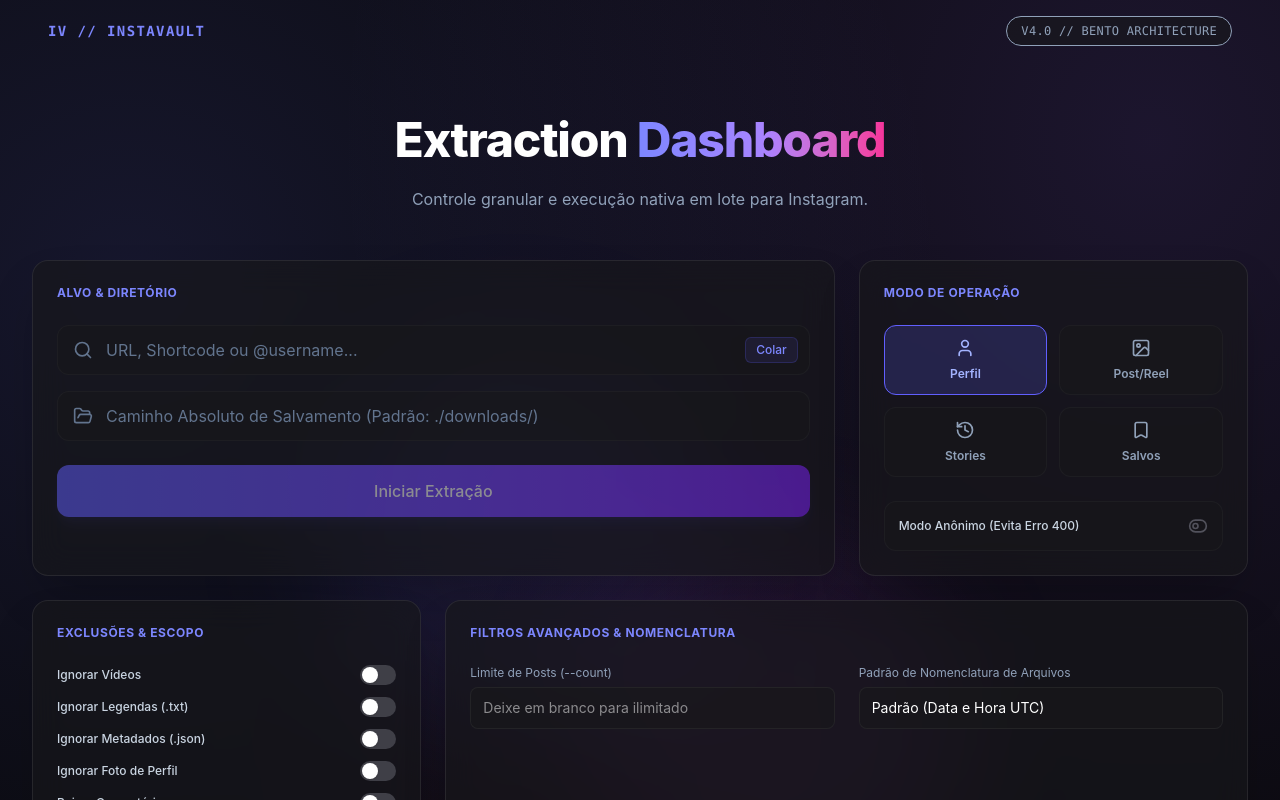
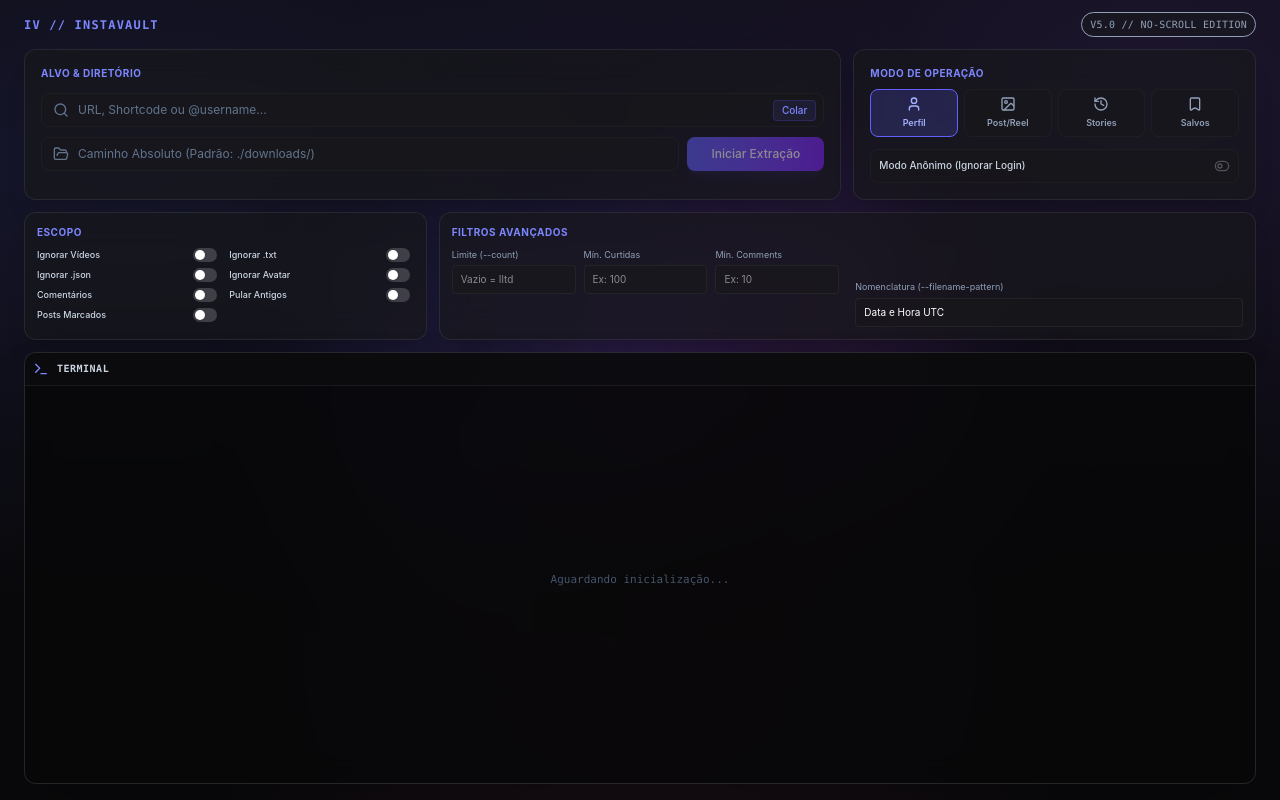
Before and after one commit to jefheee/instagram-extractor, a Next.js app: page / in a window 1280 px wide. Shown: the top 800 px of the page. Built offline with nearby package versions, Linux system fonts and the light colour scheme.

Commit message:
feat: create initial UI for Instagram extraction dashboard with support for profile, post, stories, and saved media modes

```diff
--- a/app/page.tsx
+++ b/app/page.tsx
@@ -121,129 +121,125 @@
   }, [logs]);
 
   return (
-    <main className="min-h-screen mesh-gradient relative pb-20 px-4 md:px-8">
+    <main className="h-screen w-screen overflow-hidden flex flex-col mesh-gradient relative px-4 md:px-6">
       <div className="absolute top-1/4 left-1/4 w-96 h-96 bg-indigo-500/10 rounded-full blur-3xl -z-10 pointer-events-none" />
       <div className="absolute bottom-1/3 right-1/4 w-96 h-96 bg-purple-500/10 rounded-full blur-3xl -z-10 pointer-events-none" />
 
-      <header className="w-full flex items-center justify-between p-4 bg-transparent">
-        <div className="flex items-center gap-3">
-          <span className="text-sm font-mono font-bold tracking-widest text-indigo-400 uppercase">
+      {/* Cabeçalho Compacto */}
+      <header className="w-full shrink-0 flex items-center justify-between py-3 bg-transparent">
+        <div className="flex items-center gap-2">
+          <span className="text-xs font-mono font-bold tracking-widest text-indigo-400 uppercase">
             IV // InstaVault
           </span>
         </div>
-        <div className="text-xs text-slate-400 font-mono bg-zinc-900/60 px-3.5 py-1.5 rounded-full border border-zinc-850 uppercase tracking-wide">
-          v4.0 // Bento Architecture
+        <div className="text-[10px] text-slate-400 font-mono bg-zinc-900/60 px-2 py-1 rounded-full border border-zinc-850 uppercase tracking-wide">
+          v5.0 // No-Scroll Edition
         </div>
       </header>
 
-      <section className="max-w-7xl mx-auto mt-12 flex flex-col gap-6">
-        <div className="text-center mb-6 max-w-2xl mx-auto">
-          <h1 className="text-4xl md:text-5xl font-extrabold tracking-tight text-white mb-4 leading-tight">
-            Extraction <span className="bg-gradient-to-r from-indigo-400 via-violet-400 to-pink-500 bg-clip-text text-transparent">Dashboard</span>
-          </h1>
-          <p className="text-slate-400 text-sm md:text-base leading-relaxed">
-            Controle granular e execução nativa em lote para Instagram.
-          </p>
-        </div>
+      {/* Dashboard Principal - Ocupando todo o restante */}
+      <section className="w-full max-w-7xl mx-auto flex-1 flex flex-col min-h-0 pb-4">
 
-        <div className="grid grid-cols-1 md:grid-cols-3 gap-6">
+        {/* Bloco Superior Fixo (Bento Grid) */}
+        <div className="grid grid-cols-1 md:grid-cols-3 gap-3 shrink-0 mb-3">
 
-          {/* Bloco 1: Omnibox Inteligente (Col 1-2) */}
-          <div className="md:col-span-2 glass-panel p-6 rounded-2xl shadow-2xl flex flex-col gap-4 border border-zinc-800/50">
-            <h3 className="text-xs font-bold text-indigo-400 uppercase tracking-wider mb-2">Alvo & Diretório</h3>
+          {/* Bloco 1: Alvo (Col 1-2) */}
+          <div className="md:col-span-2 glass-panel p-4 rounded-xl shadow-xl flex flex-col gap-3 border border-zinc-800/50">
+            <h3 className="text-[10px] font-bold text-indigo-400 uppercase tracking-wider">Alvo & Diretório</h3>
 
-            <div className="flex flex-col gap-4">
+            <div className="flex flex-col gap-2.5">
               <div className="relative w-full flex items-center">
-                <Search className="absolute left-4 w-5 h-5 text-slate-500" />
+                <Search className="absolute left-3 w-4 h-4 text-slate-500" />
                 <input
                   type="text"
                   placeholder={mode === 'saved' ? 'Posts Salvos (Ignora este campo)' : 'URL, Shortcode ou @username...'}
                   value={url}
                   onChange={(e) => setUrl(e.target.value)}
                   disabled={mode === 'saved'}
-                  className="w-full bg-zinc-900/50 pl-12 pr-20 py-3 text-white placeholder-slate-500 focus:outline-none focus:ring-1 focus:ring-indigo-500/50 text-sm md:text-base border border-zinc-800/50 rounded-xl disabled:opacity-50"
+                  className="w-full bg-zinc-900/50 pl-9 pr-16 py-2 text-white placeholder-slate-500 focus:outline-none focus:ring-1 focus:ring-indigo-500/50 text-xs border border-zinc-800/50 rounded-lg disabled:opacity-50"
                 />
                 <button
                   type="button"
                   onClick={handlePaste}
                   disabled={mode === 'saved'}
-                  className="absolute right-3 px-2.5 py-1 text-xs text-indigo-400 font-medium hover:text-indigo-300 transition-colors bg-indigo-500/10 rounded-md border border-indigo-500/20 disabled:opacity-50"
+                  className="absolute right-2 px-2 py-0.5 text-[10px] text-indigo-400 font-medium hover:text-indigo-300 transition-colors bg-indigo-500/10 rounded border border-indigo-500/20 disabled:opacity-50"
                 >
                   Colar
                 </button>
               </div>
 
+              <div className="flex gap-2 items-center">
                 <div className="relative w-full flex items-center">
-                <FolderOpen className="absolute left-4 w-5 h-5 text-slate-500" />
+                  <FolderOpen className="absolute left-3 w-4 h-4 text-slate-500" />
                   <input
                     type="text"
-                  placeholder="Caminho Absoluto de Salvamento (Padrão: ./downloads/)"
+                    placeholder="Caminho Absoluto (Padrão: ./downloads/)"
                     value={targetDir}
                     onChange={(e) => setTargetDir(e.target.value)}
-                  className="w-full bg-zinc-900/50 pl-12 pr-4 py-3 text-white placeholder-slate-500 focus:outline-none focus:ring-1 focus:ring-indigo-500/50 text-sm md:text-base border border-zinc-800/50 rounded-xl"
+                    className="w-full bg-zinc-900/50 pl-9 pr-3 py-2 text-white placeholder-slate-500 focus:outline-none focus:ring-1 focus:ring-indigo-500/50 text-xs border border-zinc-800/50 rounded-lg"
                   />
                 </div>
-
                 <button
                   type="button"
                   onClick={handleSearch}
                   disabled={loading || (!url.trim() && mode !== 'saved')}
-                className="w-full bg-gradient-to-r from-indigo-500 to-violet-600 hover:from-indigo-600 hover:to-violet-700 text-white font-medium text-sm md:text-base px-8 py-3.5 rounded-xl shadow-lg shadow-indigo-500/10 hover:shadow-indigo-500/20 transition-all flex items-center justify-center gap-2 disabled:opacity-50 disabled:cursor-not-allowed cursor-pointer mt-2"
+                  className="shrink-0 bg-gradient-to-r from-indigo-500 to-violet-600 hover:from-indigo-600 hover:to-violet-700 text-white font-medium text-xs px-6 py-2 rounded-lg shadow-lg shadow-indigo-500/10 transition-all flex items-center justify-center gap-1.5 disabled:opacity-50 disabled:cursor-not-allowed cursor-pointer h-[34px]"
                 >
-                {loading ? <Loader2 className="w-5 h-5 animate-spin" /> : <span>Iniciar Extração</span>}
+                  {loading ? <Loader2 className="w-4 h-4 animate-spin" /> : <span>Iniciar Extração</span>}
                 </button>
+              </div>
             </div>
           </div>
 
           {/* Bloco 2: Modo de Operação (Col 3) */}
-          <div className="md:col-span-1 glass-panel p-6 rounded-2xl shadow-2xl flex flex-col gap-4 border border-zinc-800/50">
-            <h3 className="text-xs font-bold text-indigo-400 uppercase tracking-wider mb-2">Modo de Operação</h3>
+          <div className="md:col-span-1 glass-panel p-4 rounded-xl shadow-xl flex flex-col gap-2 border border-zinc-800/50">
+            <h3 className="text-[10px] font-bold text-indigo-400 uppercase tracking-wider">Modo de Operação</h3>
 
-            <div className="grid grid-cols-2 gap-3 flex-1">
-              <button onClick={() => setMode('profile')} className={`p-3 rounded-xl border flex flex-col items-center justify-center gap-2 transition-all ${mode === 'profile' ? 'bg-indigo-500/20 border-indigo-500 text-indigo-300' : 'bg-zinc-900/50 border-zinc-800/50 text-slate-400 hover:bg-zinc-800'}`}>
-                <User className="w-5 h-5" /> <span className="text-xs font-semibold">Perfil</span>
+            <div className="grid grid-cols-4 gap-1.5 flex-1">
+              <button onClick={() => setMode('profile')} className={`p-1.5 rounded-lg border flex flex-col items-center justify-center gap-1 transition-all ${mode === 'profile' ? 'bg-indigo-500/20 border-indigo-500 text-indigo-300' : 'bg-zinc-900/50 border-zinc-800/50 text-slate-400 hover:bg-zinc-800'}`}>
+                <User className="w-4 h-4" /> <span className="text-[9px] font-semibold">Perfil</span>
               </button>
-              <button onClick={() => setMode('post')} className={`p-3 rounded-xl border flex flex-col items-center justify-center gap-2 transition-all ${mode === 'post' ? 'bg-indigo-500/20 border-indigo-500 text-indigo-300' : 'bg-zinc-900/50 border-zinc-800/50 text-slate-400 hover:bg-zinc-800'}`}>
-                <ImageIcon className="w-5 h-5" /> <span className="text-xs font-semibold">Post/Reel</span>
+              <button onClick={() => setMode('post')} className={`p-1.5 rounded-lg border flex flex-col items-center justify-center gap-1 transition-all ${mode === 'post' ? 'bg-indigo-500/20 border-indigo-500 text-indigo-300' : 'bg-zinc-900/50 border-zinc-800/50 text-slate-400 hover:bg-zinc-800'}`}>
+                <ImageIcon className="w-4 h-4" /> <span className="text-[9px] font-semibold">Post/Reel</span>
               </button>
-              <button onClick={() => setMode('stories')} className={`p-3 rounded-xl border flex flex-col items-center justify-center gap-2 transition-all ${mode === 'stories' ? 'bg-indigo-500/20 border-indigo-500 text-indigo-300' : 'bg-zinc-900/50 border-zinc-800/50 text-slate-400 hover:bg-zinc-800'}`}>
-                <History className="w-5 h-5" /> <span className="text-xs font-semibold">Stories</span>
+              <button onClick={() => setMode('stories')} className={`p-1.5 rounded-lg border flex flex-col items-center justify-center gap-1 transition-all ${mode === 'stories' ? 'bg-indigo-500/20 border-indigo-500 text-indigo-300' : 'bg-zinc-900/50 border-zinc-800/50 text-slate-400 hover:bg-zinc-800'}`}>
+                <History className="w-4 h-4" /> <span className="text-[9px] font-semibold">Stories</span>
               </button>
-              <button onClick={() => setMode('saved')} className={`p-3 rounded-xl border flex flex-col items-center justify-center gap-2 transition-all ${mode === 'saved' ? 'bg-pink-500/20 border-pink-500 text-pink-300' : 'bg-zinc-900/50 border-zinc-800/50 text-slate-400 hover:bg-zinc-800'}`}>
-                <Bookmark className="w-5 h-5" /> <span className="text-xs font-semibold">Salvos</span>
+              <button onClick={() => setMode('saved')} className={`p-1.5 rounded-lg border flex flex-col items-center justify-center gap-1 transition-all ${mode === 'saved' ? 'bg-pink-500/20 border-pink-500 text-pink-300' : 'bg-zinc-900/50 border-zinc-800/50 text-slate-400 hover:bg-zinc-800'}`}>
+                <Bookmark className="w-4 h-4" /> <span className="text-[9px] font-semibold">Salvos</span>
               </button>
             </div>
 
             <div
               onClick={() => toggleOption('forceAnonymous')}
-              className={`mt-2 flex items-center justify-between p-3.5 rounded-xl border transition-colors cursor-pointer select-none ${options.forceAnonymous ? 'bg-indigo-500/10 border-indigo-500/40' : 'bg-zinc-900/50 border-zinc-800/50'}`}
+              className={`mt-1 flex items-center justify-between p-2 rounded-lg border transition-colors cursor-pointer select-none ${options.forceAnonymous ? 'bg-indigo-500/10 border-indigo-500/40' : 'bg-zinc-900/50 border-zinc-800/50'}`}
             >
-              <span className="text-xs font-medium text-slate-300">Modo Anônimo (Evita Erro 400)</span>
-              {options.forceAnonymous ? <ToggleRight className="w-5 h-5 text-indigo-400" /> : <ToggleLeft className="w-5 h-5 text-zinc-600" />}
+              <span className="text-[10px] font-medium text-slate-300">Modo Anônimo (Ignorar Login)</span>
+              {options.forceAnonymous ? <ToggleRight className="w-4 h-4 text-indigo-400" /> : <ToggleLeft className="w-4 h-4 text-zinc-600" />}
             </div>
           </div>
 
           {/* Bloco 3: Switches de Mídia (Col 1) */}
-          <div className="md:col-span-1 glass-panel p-6 rounded-2xl shadow-2xl flex flex-col gap-4 border border-zinc-800/50">
-            <h3 className="text-xs font-bold text-indigo-400 uppercase tracking-wider mb-2">Exclusões & Escopo</h3>
-            <div className="flex flex-col gap-3">
+          <div className="md:col-span-1 glass-panel p-3 rounded-xl shadow-xl flex flex-col gap-2 border border-zinc-800/50 h-32">
+            <h3 className="text-[10px] font-bold text-indigo-400 uppercase tracking-wider">Escopo</h3>
+            <div className="grid grid-cols-2 gap-y-1.5 gap-x-3 overflow-y-auto pr-1 scrollbar-thin scrollbar-thumb-zinc-700">
               {[
                 { key: 'noVideos', label: 'Ignorar Vídeos' },
-                { key: 'noCaptions', label: 'Ignorar Legendas (.txt)' },
-                { key: 'noMetadata', label: 'Ignorar Metadados (.json)' },
-                { key: 'noProfilePic', label: 'Ignorar Foto de Perfil' },
-                { key: 'comments', label: 'Baixar Comentários' },
-                { key: 'fastUpdate', label: 'Atualização Rápida (Pular)' },
-                { key: 'tagged', label: 'Posts Marcados (Tagged)' }
+                { key: 'noCaptions', label: 'Ignorar .txt' },
+                { key: 'noMetadata', label: 'Ignorar .json' },
+                { key: 'noProfilePic', label: 'Ignorar Avatar' },
+                { key: 'comments', label: 'Comentários' },
+                { key: 'fastUpdate', label: 'Pular Antigos' },
+                { key: 'tagged', label: 'Posts Marcados' }
               ].map(({ key, label }) => (
                 <div key={key} className="flex items-center justify-between">
-                  <span className="text-xs font-medium text-slate-300">{label}</span>
+                  <span className="text-[9px] font-medium text-slate-300 whitespace-nowrap overflow-hidden text-ellipsis mr-1">{label}</span>
                   <button
                     type="button"
                     onClick={() => toggleOption(key as keyof typeof options)}
-                    className={`relative inline-flex h-5 w-9 shrink-0 cursor-pointer items-center rounded-full border-2 border-transparent transition-colors duration-200 ease-in-out focus:outline-none ${options[key as keyof typeof options] ? 'bg-indigo-500' : 'bg-zinc-700'}`}
+                    className={`relative inline-flex h-3.5 w-6 shrink-0 cursor-pointer items-center rounded-full border border-transparent transition-colors duration-200 ease-in-out focus:outline-none ${options[key as keyof typeof options] ? 'bg-indigo-500' : 'bg-zinc-700'}`}
                   >
-                    <span className={`pointer-events-none inline-block h-4 w-4 transform rounded-full bg-white shadow ring-0 transition duration-200 ease-in-out ${options[key as keyof typeof options] ? 'translate-x-4' : 'translate-x-0'}`} />
+                    <span className={`pointer-events-none inline-block h-2.5 w-2.5 transform rounded-full bg-white shadow ring-0 transition duration-200 ease-in-out ${options[key as keyof typeof options] ? 'translate-x-2.5' : 'translate-x-px'}`} />
                   </button>
                 </div>
               ))}
@@ -251,54 +247,52 @@
           </div>
 
           {/* Bloco 4: Filtros & Nomenclatura (Col 2-3) */}
-          <div className="md:col-span-2 glass-panel p-6 rounded-2xl shadow-2xl flex flex-col gap-4 border border-zinc-800/50">
-            <h3 className="text-xs font-bold text-indigo-400 uppercase tracking-wider mb-2">Filtros Avançados & Nomenclatura</h3>
+          <div className="md:col-span-2 glass-panel p-3 rounded-xl shadow-xl flex flex-col gap-2 border border-zinc-800/50 h-32">
+            <h3 className="text-[10px] font-bold text-indigo-400 uppercase tracking-wider">Filtros Avançados</h3>
 
-            <div className="grid grid-cols-1 md:grid-cols-2 gap-6 h-full">
-              <div className="flex flex-col gap-4 justify-between">
-                <div className="flex flex-col gap-1.5">
-                  <label className="text-xs text-slate-400">Limite de Posts (--count)</label>
+            <div className="grid grid-cols-2 gap-4 h-full">
+              <div className="grid grid-cols-3 gap-2">
+                <div className="flex flex-col gap-1">
+                  <label className="text-[9px] text-slate-400">Limite (--count)</label>
                   <input
                     type="number"
-                    placeholder="Deixe em branco para ilimitado"
+                    placeholder="Vazio = Iltd"
                     value={options.count}
                     onChange={(e) => handleOptionChange('count', e.target.value)}
-                    className="w-full bg-zinc-900/60 px-3 py-2.5 text-white text-sm focus:outline-none focus:ring-1 focus:ring-indigo-500/50 border border-zinc-800/80 rounded-lg"
+                    className="w-full bg-zinc-900/60 px-2 py-1.5 text-white text-[10px] focus:outline-none focus:ring-1 focus:ring-indigo-500/50 border border-zinc-800/80 rounded"
                   />
                 </div>
-                <div className="grid grid-cols-2 gap-3">
-                  <div className="flex flex-col gap-1.5">
-                    <label className="text-xs text-slate-400">Mín. Curtidas</label>
+                <div className="flex flex-col gap-1">
+                  <label className="text-[9px] text-slate-400">Mín. Curtidas</label>
                   <input
                     type="number"
                     placeholder="Ex: 100"
                     value={options.minLikes}
                     onChange={(e) => handleOptionChange('minLikes', e.target.value)}
-                      className="w-full bg-zinc-900/60 px-3 py-2 text-white text-sm focus:outline-none focus:ring-1 focus:ring-indigo-500/50 border border-zinc-800/80 rounded-lg"
+                    className="w-full bg-zinc-900/60 px-2 py-1.5 text-white text-[10px] focus:outline-none focus:ring-1 focus:ring-indigo-500/50 border border-zinc-800/80 rounded"
                   />
                 </div>
-                  <div className="flex flex-col gap-1.5">
-                    <label className="text-xs text-slate-400">Mín. Comments</label>
+                <div className="flex flex-col gap-1">
+                  <label className="text-[9px] text-slate-400">Mín. Comments</label>
                   <input
                     type="number"
                     placeholder="Ex: 10"
                     value={options.minComments}
                     onChange={(e) => handleOptionChange('minComments', e.target.value)}
-                      className="w-full bg-zinc-900/60 px-3 py-2 text-white text-sm focus:outline-none focus:ring-1 focus:ring-indigo-500/50 border border-zinc-800/80 rounded-lg"
+                    className="w-full bg-zinc-900/60 px-2 py-1.5 text-white text-[10px] focus:outline-none focus:ring-1 focus:ring-indigo-500/50 border border-zinc-800/80 rounded"
                   />
                 </div>
               </div>
-              </div>
 
-              <div className="flex flex-col gap-4 justify-start">
-                <div className="flex flex-col gap-1.5">
-                  <label className="text-xs text-slate-400">Padrão de Nomenclatura de Arquivos</label>
+              <div className="flex flex-col justify-end">
+                <div className="flex flex-col gap-1">
+                  <label className="text-[9px] text-slate-400">Nomenclatura (--filename-pattern)</label>
                   <select
                     value={options.filenamePattern}
                     onChange={(e) => handleOptionChange('filenamePattern', e.target.value)}
-                    className="w-full bg-zinc-900/60 px-3 py-2.5 text-white text-sm focus:outline-none focus:ring-1 focus:ring-indigo-500/50 border border-zinc-800/80 rounded-lg appearance-none"
+                    className="w-full bg-zinc-900/60 px-2 py-1.5 text-white text-[10px] focus:outline-none focus:ring-1 focus:ring-indigo-500/50 border border-zinc-800/80 rounded appearance-none"
                   >
-                    <option value="{date_utc}_UTC">Padrão (Data e Hora UTC)</option>
+                    <option value="{date_utc}_UTC">Data e Hora UTC</option>
                     <option value="{shortcode}_{profile}">ID do Post + Usuário</option>
                     <option value="{date_utc}_UTC_{shortcode}">Cronológico Completo</option>
                   </select>
@@ -306,30 +300,27 @@
               </div>
             </div>
           </div>
+        </div>
 
-          {/* Error Message */}
         {error && (
-            <div className="md:col-span-3 glass-panel border-red-500/30 p-4 rounded-xl flex items-start gap-3 text-red-400 animate-in fade-in slide-in-from-bottom-2 duration-300">
-              <AlertCircle className="w-5 h-5 mt-0.5 shrink-0" />
-              <div>
-                <h3 className="font-semibold text-sm">Falha no Processamento</h3>
-                <p className="text-xs text-slate-400 mt-1">{error}</p>
-              </div>
+          <div className="shrink-0 glass-panel border-red-500/30 p-2 mb-3 rounded-lg flex items-center gap-2 text-red-400">
+            <AlertCircle className="w-4 h-4 shrink-0" />
+            <p className="text-[10px]">{error}</p>
           </div>
         )}
 
-          {/* Bloco 5: Terminal View (Col 1-3) */}
-          <div className="md:col-span-3 glass-panel rounded-2xl overflow-hidden shadow-2xl p-0 flex flex-col h-96 border border-zinc-800/60">
-            <div className="bg-zinc-950/80 p-3 border-b border-zinc-800/60 flex items-center gap-3">
-              <Terminal className="w-5 h-5 text-indigo-400" />
-              <span className="text-xs font-mono font-bold text-slate-300 uppercase tracking-wider">Terminal Instaloader</span>
-              {loading && <Loader2 className="w-4 h-4 text-indigo-400 animate-spin ml-auto" />}
+        {/* Bloco Inferior Flexível (Terminal) - Ocupará o resto da tela */}
+        <div className="glass-panel rounded-xl overflow-hidden shadow-2xl p-0 flex flex-col border border-zinc-800/60 flex-1 min-h-0">
+          <div className="bg-zinc-950/80 p-2 border-b border-zinc-800/60 flex items-center gap-2 shrink-0">
+            <Terminal className="w-4 h-4 text-indigo-400" />
+            <span className="text-[10px] font-mono font-bold text-slate-300 uppercase tracking-wider">Terminal</span>
+            {loading && <Loader2 className="w-3 h-3 text-indigo-400 animate-spin ml-auto" />}
           </div>
 
-            <div className="flex-1 bg-black/60 p-4 overflow-y-auto font-mono text-xs md:text-sm text-slate-300 space-y-1.5 scrollbar-thin scrollbar-thumb-zinc-700 scrollbar-track-transparent">
+          <div className="flex-1 bg-black/60 p-3 overflow-y-auto font-mono text-[11px] text-slate-300 space-y-1 scrollbar-thin scrollbar-thumb-zinc-700 scrollbar-track-transparent">
             {logs.length === 0 ? (
               <div className="text-slate-600 flex items-center h-full justify-center">
-                  Aguardando inicialização do processo...
+                Aguardando inicialização...
               </div>
             ) : (
               logs.map((log, idx) => {
@@ -338,8 +329,8 @@
                 if (log.includes("[Sistema]")) logClass = "text-indigo-400 font-medium";
 
                 return (
-                    <div key={idx} className={`${logClass} break-all`}>
-                      <span className="text-slate-600 mr-2 select-none">~</span>{log}
+                  <div key={idx} className={`${logClass} break-all leading-tight`}>
+                    <span className="text-slate-600 mr-1.5 select-none">~</span>{log}
                   </div>
                 );
               })
@@ -348,7 +339,6 @@
           </div>
         </div>
 
-        </div>
       </section>
     </main>
   );
```
Lines whose indentation alone changed are shown as unchanged.
